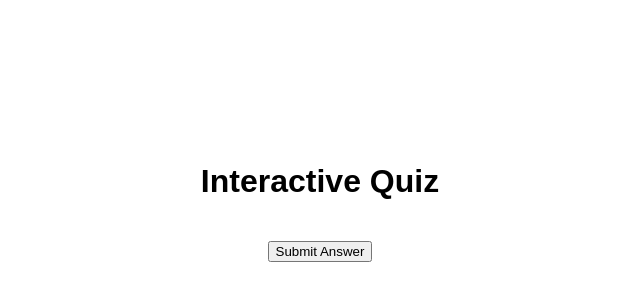
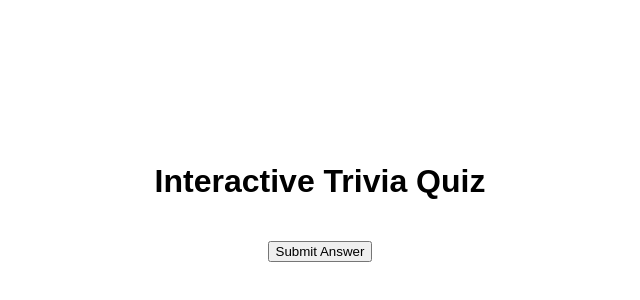
Before and after one commit to Sean5P/PP2-TEST-Interactive-Quiz, a plain HTML site: page index.html in a window 1280 px wide. Shown: the part 198-498 px from the top of the page, without its empty margins (320-960 px from the left). Drawn offline with Linux system fonts and the light colour scheme; no server answers.

Commit message:
Draft 2 Functionality

```diff
--- a/index.html
+++ b/index.html
@@ -9,7 +9,7 @@
 
   <body>
     <div id="quiz-container">
-      <h1>Interactive Quiz</h1>
+      <h1>Interactive Trivia Quiz</h1>
       <div id="question"></div>
       <ul id="answerList"></ul>
       <button id="submit">Submit Answer</button>
```
